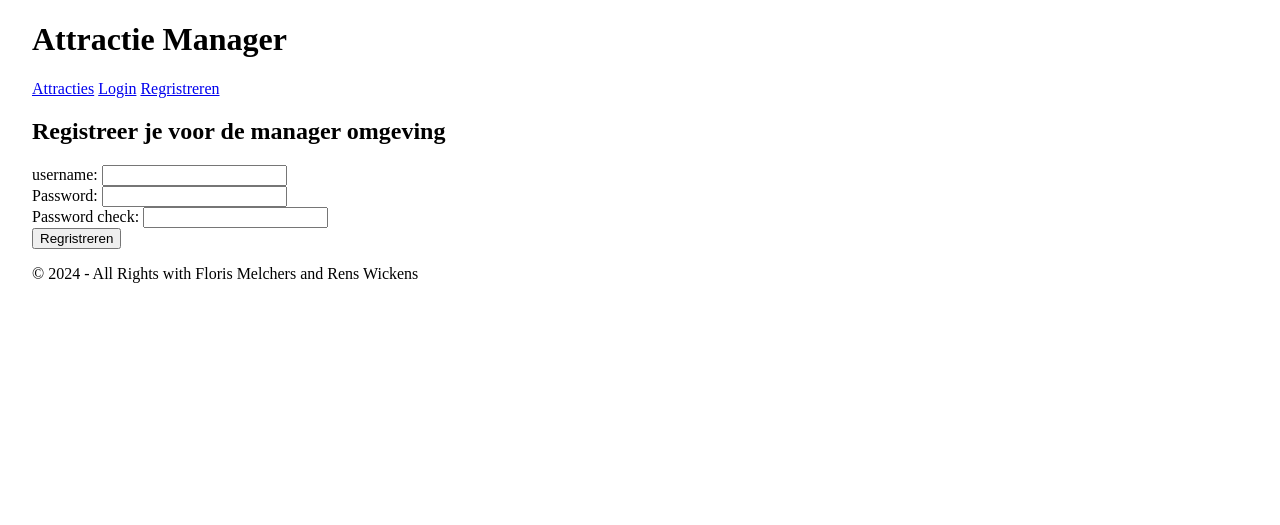
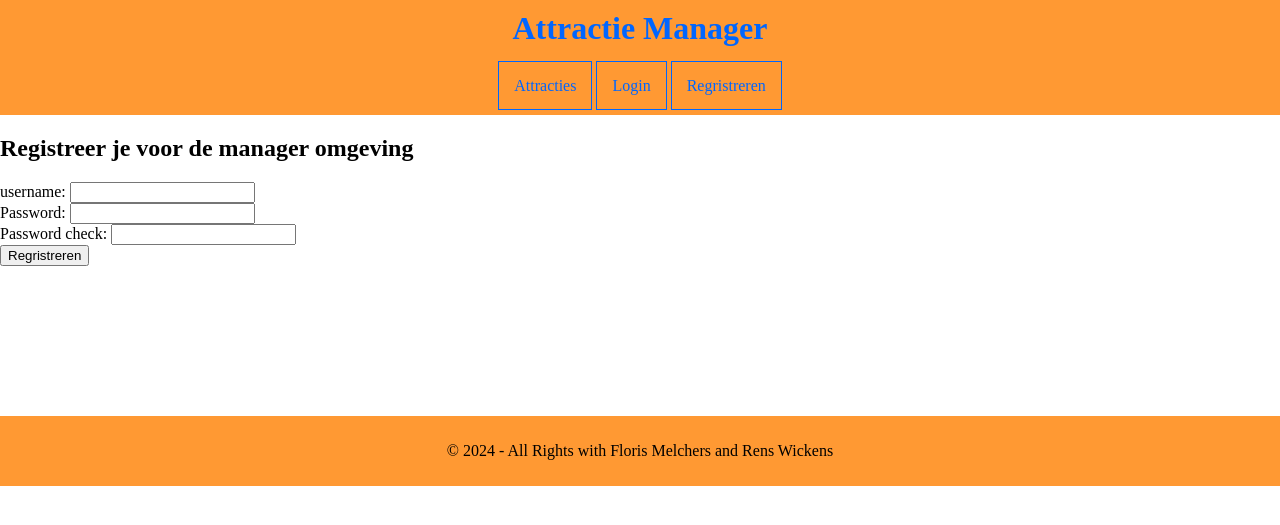
Before and after one commit to Floris29/Delta-B4, a PHP site: page /register.php in a window 1280 px wide. Shown: the top 525 px of the page. Run offline with PHP 8.4, Linux system fonts and the light colour scheme.

Commit message:
Adding some styles

```diff
--- a/assets/css/style.css
+++ b/assets/css/style.css
@@ -1,7 +1,7 @@
 /* Everywhere */
 body {
-    width: 95%;
-    margin: auto;
+    margin: 0;
+    padding: 0;
 }
 /* Index */
 
@@ -21,6 +21,9 @@ body {
         object-position: center;
     }
 
+    .titel-h2, .p-subtitel{
+        text-align: center;
+    }
 
     /* Adminpanel.php */
 
@@ -42,3 +45,39 @@ body {
     .photo-toggle img {
         display: none;
     }
+
+    /* Header */
+
+    header{
+        background-color: #ff9933;
+    }
+
+    header h1{
+        margin: 0;
+        padding: 10px;
+        color: #0066ff;
+        text-align: center;
+    }
+
+    nav{
+        text-align: center;
+        padding: 20px;
+    }
+
+    nav a{
+        text-decoration: none;
+        color: #0066ff;
+        padding: 15px;
+        border: 1px solid #0066ff;
+    }
+
+
+
+    /* Footer */
+
+    footer{
+        background-color: #ff9933;
+        text-align: center;
+        padding: 10px;
+        margin-top: 150px;
+    }
--- a/imports/header.php
+++ b/imports/header.php
@@ -1,6 +1,6 @@
 <header>
 <h1>Attractie Manager</h1>
-
+<nav>
     <a href="attracties.php">Attracties</a>
 
     <?php if (isset($_SESSION['user_id'])): ?>
```
Also changed, not shown: attracties.php (+6 -94 lines), handlers/adminhandler.php (+5 -14 lines). Lines whose indentation alone changed are shown as unchanged.
